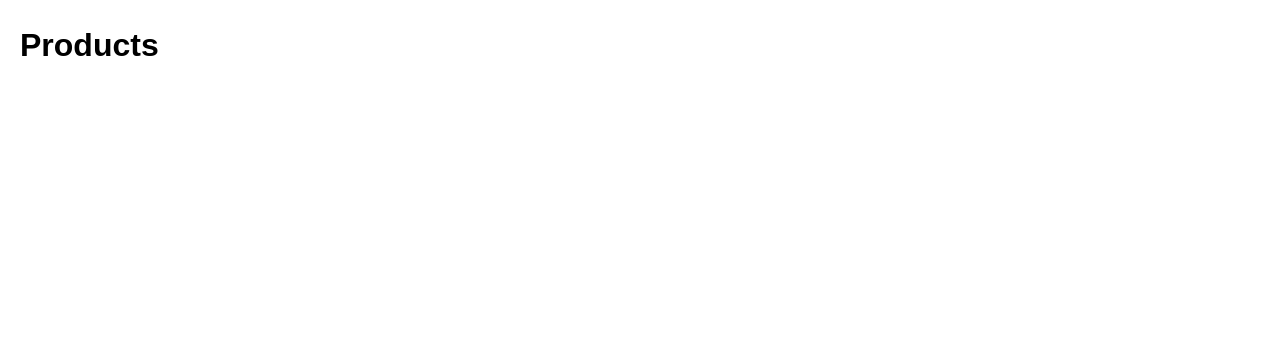
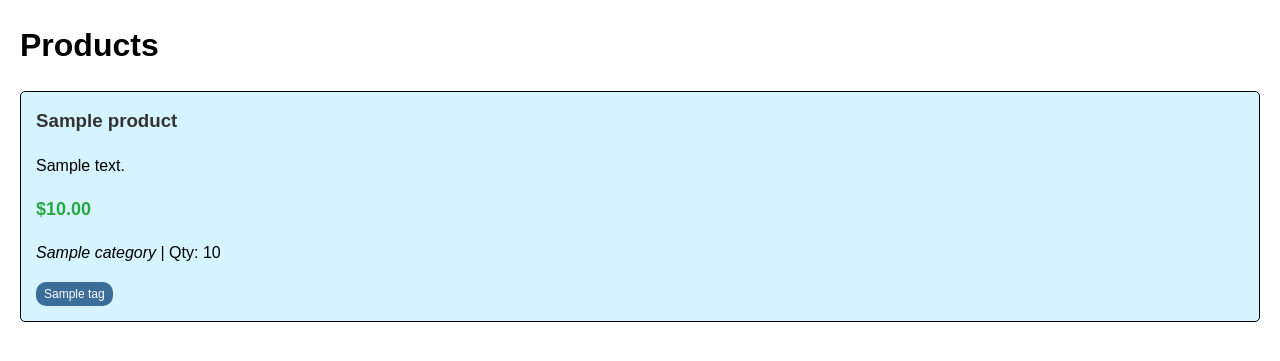
Before and after one commit to aaron-s-kim/product-manager, a Django app: page / in a window 1280 px wide. Before the commit the part shown is almost empty. Shown: the top 361 px of the page. Run offline with Django 5.2, Linux system fonts and the light colour scheme; tables that the repository leaves empty hold one stand-in row (values such as "Sample post").

Commit message:
Display all products

```diff
--- a/products/static/products/style.css
+++ b/products/static/products/style.css
@@ -3,3 +3,35 @@ body {
   margin: 20px;
   line-height: 1.5;
 }
+
+.product {
+  border: 1px solid #000000;
+  padding: 15px;
+  margin: 15px 0;
+  border-radius: 5px;
+  background: #d5f4ff;
+}
+
+.product h3 {
+  margin-top: 0;
+  color: #333;
+}
+
+.price {
+  font-weight: bold;
+  color: #28a745;
+  font-size: 18px;
+}
+
+.tags {
+  margin-top: 10px;
+}
+
+.tag {
+  display: inline-block;
+  background: #3b6d9a;
+  color: rgb(255, 255, 255);
+  padding: 3px 8px;
+  border-radius: 10px;
+  font-size: 12px;
+}
--- a/products/templates/products/product_list.html
+++ b/products/templates/products/product_list.html
@@ -7,5 +7,22 @@
 </head>
 <body>
     <h1>Products</h1>
+    {% for product in products %}
+        <div class="product">
+            <h3>{{ product.name }}</h3>
+            <p>{{ product.description }}</p>
+            <p class="price">${{ product.price }}</p>
+            <p><em>{{ product.category.name }}</em> | Qty: {{ product.quantity }}</p>
+            <div class="tags">
+                {% for tag in product.tags.all %}
+                    <span class="tag">{{ tag.name }}</span>
+                {% empty %}
+                    <span style="color: #666;"><em>No tags</em></span>
+                {% endfor %}
+            </div>
+        </div>
+    {% empty %}
+        <p>No products found.</p>
+    {% endfor %}
 </body>
 </html>
--- a/products/views.py
+++ b/products/views.py
@@ -1,6 +1,12 @@
 from django.shortcuts import render
+from .models import Product
 
 
 def product_list(request):
+    products = Product.objects.all()
 
-    return render(request, "products/product_list.html")
+    context = {
+        "products": products,
+    }
+
+    return render(request, "products/product_list.html", context)
```
